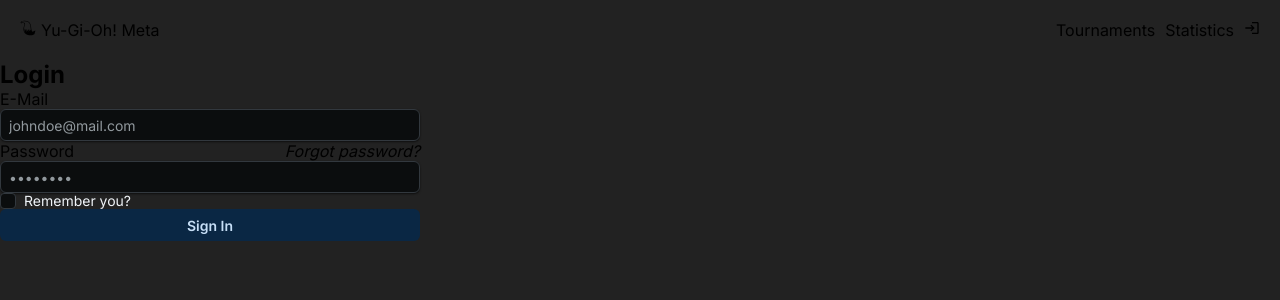
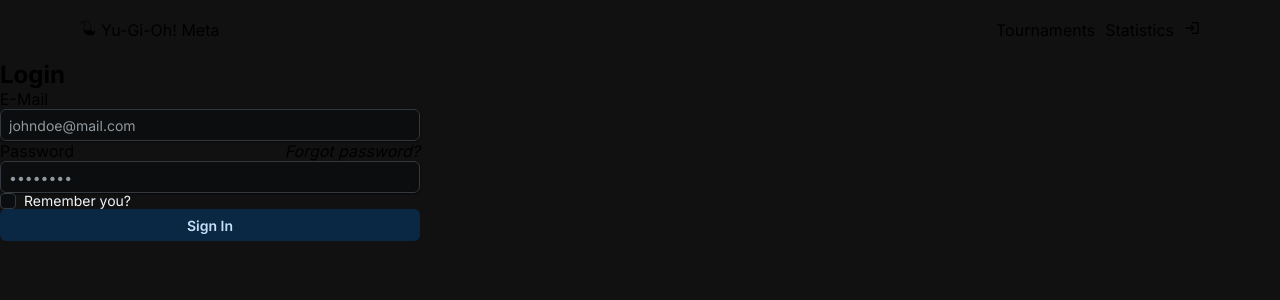
Before and after one commit to domieee/yugi, a Next.js app: page /login in a window 1280 px wide. Shown: the top 300 px of the page. Built offline with nearby package versions, Linux system fonts and the light colour scheme.

Commit message:
:heavy_plus_sign: in [...id]/page: changed url to .env

```diff
--- a/app/(site)/login/page.jsx
+++ b/app/(site)/login/page.jsx
@@ -3,10 +3,11 @@ import Link from 'next/link'
 import Checkbox from '@mui/joy/Checkbox';
 import Button from '@mui/joy/Button';
 import Input from '@mui/joy/Input';
+import OuterWindowWrapper from '@/app/components/OuterWindowWrapper';
 
 export default function Login() {
     return (
-
+        <OuterWindowWrapper>
             <section>
                 <article>
                     <h2>Login</h2>
@@ -32,5 +33,6 @@ export default function Login() {
                     </form>
                 </article>
             </section>
+        </OuterWindowWrapper>
     )
 }
--- /dev/null
+++ b/app/components/OuterWindowWrapper.jsx
@@ -0,0 +1,18 @@
+
+
+import { Children } from "react"
+
+import styles from './OuterWindowWrapper.module.css'
+
+
+export default function OuterWindowWrapper({ children }) {
+    return (
+        <div className={styles.wrapper}>
+            {
+                Children.map(children, (child) => (
+                    child
+                ))
+            }
+        </div>
+    )
+}
--- /dev/null
+++ b/app/components/OuterWindowWrapper.module.css
@@ -0,0 +1,4 @@
+.wrapper {
+    margin-inline: auto;
+    max-width: 1480px;
+}
--- a/app/components/TournamentStats.jsx
+++ b/app/components/TournamentStats.jsx
@@ -4,7 +4,7 @@ import styles from './tournamentsStats.module.css'
 export default function TournamentStats({ title, data }) {
     return (
         <>
-            <div>
+            <div className={styles.container}>
                 <h4 className={styles.heading}>{title}</h4>
                 <p className={styles.data}>{data.length === 0 || data === 0 ? 'N/A' : data}</p>
             </div>
--- a/app/components/navigation.module.css
+++ b/app/components/navigation.module.css
@@ -16,9 +16,9 @@
 }
 
 .wrapper {
-    max-width: 1280px;
+
     width: 100%;
     display: flex;
     justify-content: space-between;
-    padding-inline: 20px;
+    padding-inline: 80px;
 }
--- a/app/globals.css
+++ b/app/globals.css
@@ -91,7 +91,7 @@ body {
 }
 
 html {
-  background-color: #222;
+  background-color: #111;
 }
 
 a {
--- a/app/tournaments/[...id]/id.module.css
+++ b/app/tournaments/[...id]/id.module.css
@@ -1,4 +1,6 @@
 .statsWrapper {
     justify-content: space-evenly;
     display: flex;
+    gap: 20px;
+    margin-block: 10px 25px;
 }
--- a/app/tournaments/[...id]/page.jsx
+++ b/app/tournaments/[...id]/page.jsx
@@ -2,6 +2,7 @@ import TableMUI from "@/app/components/TableMUI";
 import TournamentStats from "../../components/TournamentStats"
 // asdasd
 import styles from './id.module.css'
+import OuterWindowWrapper from "@/app/components/OuterWindowWrapper";
 
 export default async function SingleTournamentOverview({ params }) {
     const fetchInformations = async () => {
@@ -62,6 +63,7 @@ export default async function SingleTournamentOverview({ params }) {
 
     return (
         <>
+            <OuterWindowWrapper>
                 <h2>Tournament Overview</h2>
                 <section>
                     <article>
@@ -83,6 +85,7 @@ export default async function SingleTournamentOverview({ params }) {
                 <section>
                     <h3>Tournament Tree</h3>
                 </section>
+            </OuterWindowWrapper>
         </>
     )
 }
--- a/app/tournaments/page.jsx
+++ b/app/tournaments/page.jsx
@@ -1,4 +1,5 @@
 import Link from "next/link";
+import OuterWindowWrapper from "../components/OuterWindowWrapper";
 
 
 export default async function Tournaments() {
@@ -24,6 +25,7 @@ export default async function Tournaments() {
     return (
 
         <>
+            <OuterWindowWrapper>
                 <section>
                     {data?.map((tournament) => (
                         <Link key={tournament._id} href={`/tournaments/${tournament._id}`}>
@@ -32,6 +34,7 @@ export default async function Tournaments() {
                         </Link>
                     ))}
                 </section>
+            </OuterWindowWrapper>
         </>
     );
 }
```
Also changed, not shown: app/components/TableMUI.jsx (+3 -5 lines), app/components/tournamentsStats.module.css (+10 -0 lines). Lines whose indentation alone changed are shown as unchanged.
